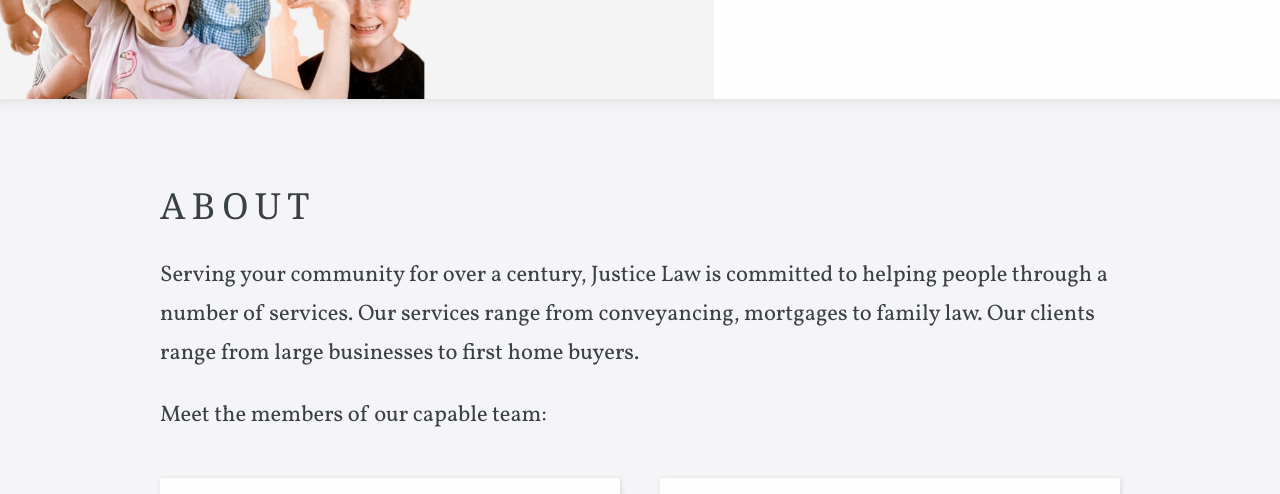
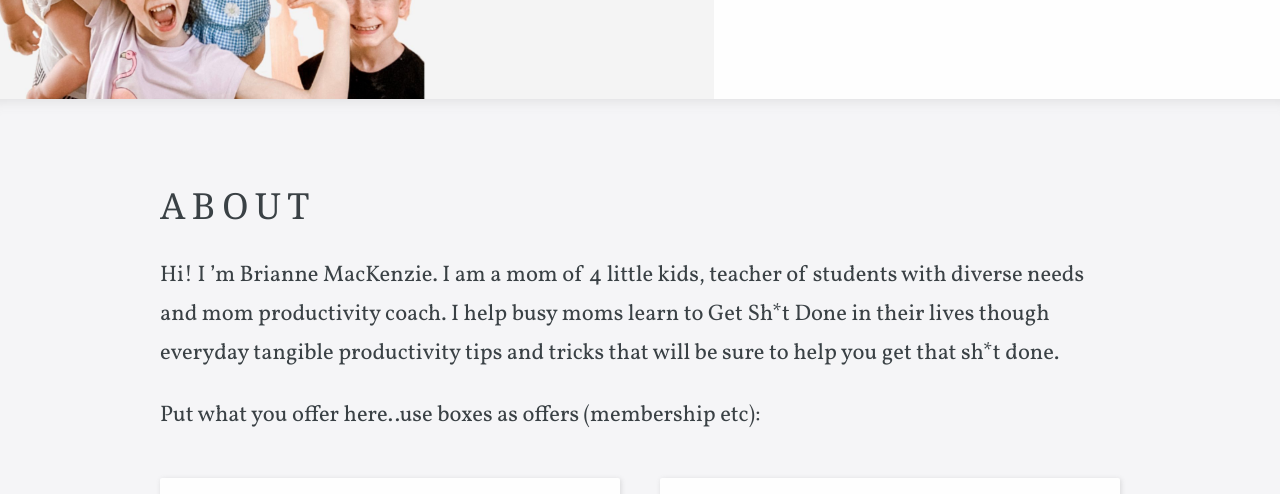
Before and after one commit to CloudCannon/justice-jekyll-template, a Jekyll site: the page built from about.html, in a window 1280 px wide and 900 px high, scrolled down 321 px, cut to the strip 0-494 px from the top of the window. Built offline with Jekyll 4.4.1, drawn with Linux system fonts in a browser that asks for light colours; some web fonts are replaced.

Commit message:
Update about.html

```diff
--- a/about.html
+++ b/about.html
@@ -9,11 +9,10 @@ navigation_order: 1
 
 <div class="editable">
 	<p>
-		Serving your community for over a century, Justice Law is committed to helping people through a number of services.
-		Our services range from conveyancing, mortgages to family law. Our clients range from large businesses to first home buyers.
+		Hi! I ’m Brianne MacKenzie. I am a mom of 4 little kids, teacher of students with diverse needs and mom productivity coach. I help busy moms learn to Get Sh*t Done in their lives though everyday tangible productivity tips and tricks that will be sure to help you get that sh*t done.
 	</p>
 
-	<p>Meet the members of our capable team:</p>
+	<p>Put what you offer here..use boxes as offers (membership etc):</p>
 </div>
 
 <p class="editor-link"><a href="cloudcannon:collections/_staff_members" class="btn"><strong>&#9998;</strong> Update Staff Members</a></p>
```
